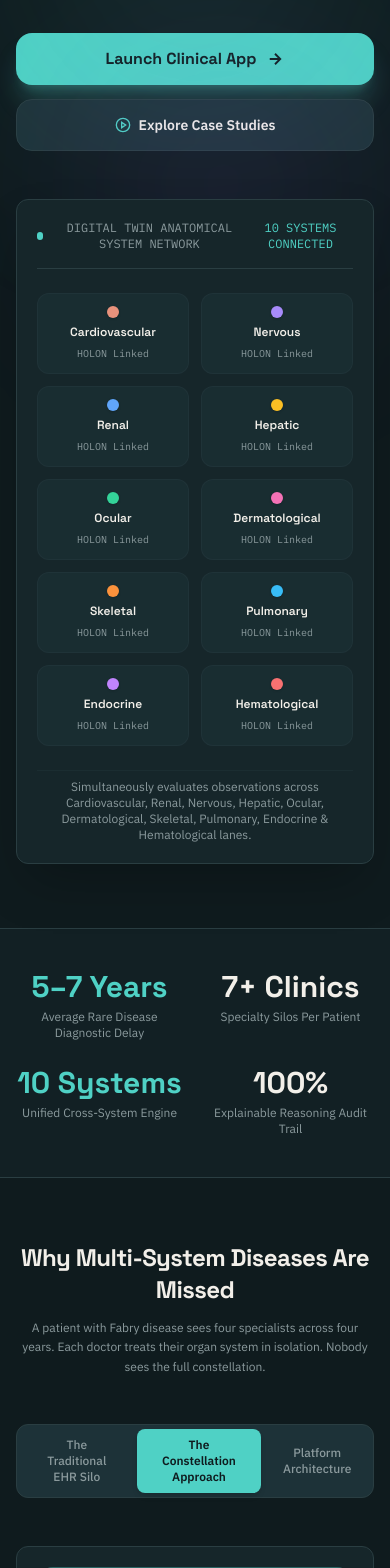
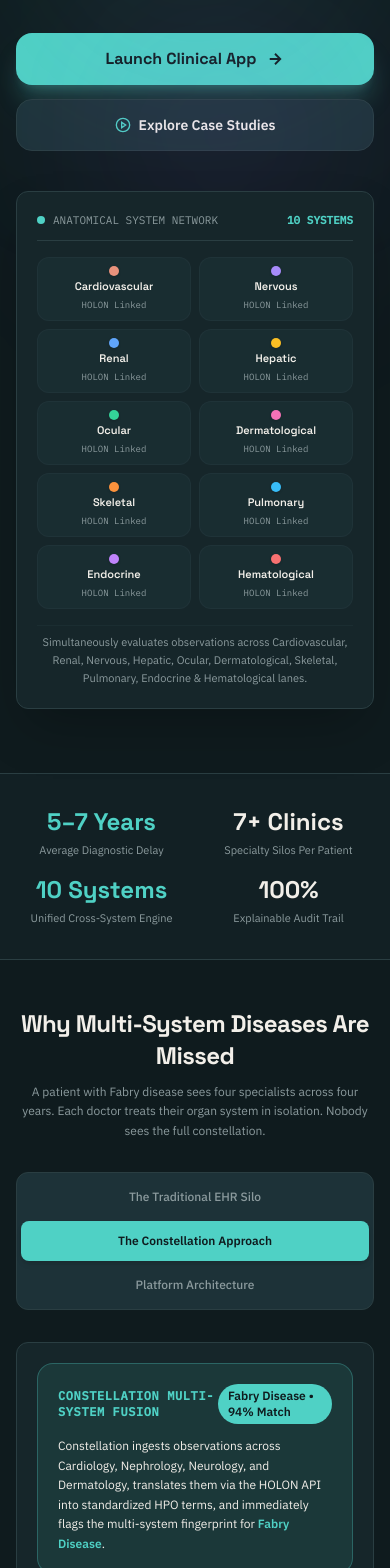
Before and after one commit to daodudestiny56-netizen/constellation, a React (Vite) app: page / in a window 390 px wide. Shown: the part 432-2000 px from the top of the page. Built offline with nearby package versions, Linux system fonts and the light colour scheme; no server answers.

Commit message:
Clean up header button logic and optimize Landing Page mobile responsiveness down to 320px screens

```diff
--- a/src/App.tsx
+++ b/src/App.tsx
@@ -44,7 +44,7 @@ function App() {
   return (
     <TwinProvider>
       <div className="min-h-dvh flex flex-col bg-ink">
-        <Header onNavigate={navigate} />
+        <Header onNavigate={navigate} currentPage={route.page} />
         <main className="flex-1 flex flex-col">
           {route.page === 'landing' && <LandingPage onNavigate={navigate} />}
           {route.page === 'home' && <Home onNavigate={navigate} />}
--- a/src/components/Header.tsx
+++ b/src/components/Header.tsx
@@ -2,9 +2,10 @@ import { useTwin } from '../context/TwinContext';
 
 type Props = {
   onNavigate?: (route: string) => void;
+  currentPage?: string;
 };
 
-export function Header({ onNavigate }: Props) {
+export function Header({ onNavigate, currentPage = 'landing' }: Props) {
   const { isConnected, twin, reset } = useTwin();
 
   const handleLogoClick = () => {
@@ -64,7 +65,7 @@ export function Header({ onNavigate }: Props) {
               Disconnect
             </button>
           </div>
-        ) : (
+        ) : currentPage === 'landing' ? (
           <button
             onClick={handleAppClick}
             className="min-h-[38px] px-3.5 rounded-xl bg-signal/15 text-signal font-semibold text-xs hover:bg-signal/25 transition-all flex items-center gap-1.5 cursor-pointer"
@@ -74,6 +75,13 @@ export function Header({ onNavigate }: Props) {
               <path d="M5 12h14M12 5l7 7-7 7" />
             </svg>
           </button>
+        ) : (
+          <button
+            onClick={handleLogoClick}
+            className="min-h-[38px] px-3.5 rounded-xl bg-surface-raised border border-hairline text-text-muted hover:text-text-primary font-medium text-xs transition-all flex items-center gap-1.5 cursor-pointer"
+          >
+            <span>Overview</span>
+          </button>
         )}
       </div>
     </header>
--- a/src/pages/LandingPage.tsx
+++ b/src/pages/LandingPage.tsx
@@ -69,65 +69,65 @@ export function LandingPage({ onNavigate }: Props) {
         </div>
 
         {/* Animated Visual Diagram Feature */}
-        <div className="mt-12 sm:mt-16 w-full max-w-4xl card p-4 sm:p-8 border border-hairline/80 relative overflow-hidden bg-surface/80 backdrop-blur-md shadow-2xl">
-          <div className="flex items-center justify-between pb-4 border-b border-hairline text-xs font-mono text-text-muted">
-            <span className="flex items-center gap-2">
-              <span className="w-2 h-2 rounded-full bg-signal" />
-              DIGITAL TWIN ANATOMICAL SYSTEM NETWORK
+        <div className="mt-10 sm:mt-16 w-full max-w-4xl card p-3.5 sm:p-8 border border-hairline/80 relative overflow-hidden bg-surface/80 backdrop-blur-md shadow-2xl">
+          <div className="flex items-center justify-between pb-3 sm:pb-4 border-b border-hairline text-[11px] sm:text-xs font-mono text-text-muted">
+            <span className="flex items-center gap-2 truncate">
+              <span className="w-2 h-2 rounded-full bg-signal flex-shrink-0" />
+              <span className="truncate">ANATOMICAL SYSTEM NETWORK</span>
             </span>
-            <span className="text-signal">10 SYSTEMS CONNECTED</span>
+            <span className="text-signal flex-shrink-0 font-semibold">10 SYSTEMS</span>
           </div>
 
-          <div className="py-6 sm:py-10 grid grid-cols-2 sm:grid-cols-5 gap-3">
+          <div className="py-4 sm:py-8 grid grid-cols-2 sm:grid-cols-5 gap-2 sm:gap-3">
             {Object.entries(BODY_SYSTEM_META).map(([key, meta]) => (
               <div
                 key={key}
-                className="p-3 rounded-xl bg-surface-raised/60 border border-hairline/40 flex flex-col items-center text-center space-y-1.5 hover:border-signal/40 transition-colors"
+                className="p-2 sm:p-3 rounded-xl bg-surface-raised/60 border border-hairline/40 flex flex-col items-center text-center space-y-1 hover:border-signal/40 transition-colors min-h-[64px] justify-center"
               >
                 <span
-                  className="w-3 h-3 rounded-full shadow-sm"
+                  className="w-2.5 h-2.5 sm:w-3 sm:h-3 rounded-full shadow-sm flex-shrink-0"
                   style={{ backgroundColor: meta.color }}
                 />
-                <span className="font-display font-semibold text-xs text-text-primary">{meta.label}</span>
-                <span className="text-[10px] text-text-muted font-mono">HOLON Linked</span>
+                <span className="font-display font-semibold text-[11px] sm:text-xs text-text-primary leading-tight">{meta.label}</span>
+                <span className="text-[9px] sm:text-[10px] text-text-muted font-mono">HOLON Linked</span>
               </div>
             ))}
           </div>
 
-          <p className="text-xs text-text-muted text-center pt-2 border-t border-hairline/30">
+          <p className="text-[11px] sm:text-xs text-text-muted text-center pt-2 border-t border-hairline/30 leading-relaxed">
             Simultaneously evaluates observations across Cardiovascular, Renal, Nervous, Hepatic, Ocular, Dermatological, Skeletal, Pulmonary, Endocrine & Hematological lanes.
           </p>
         </div>
       </section>
 
       {/* ─── METRICS BANNER ─── */}
-      <section className="border-y border-hairline bg-surface/50 py-10 sm:py-14 px-4 sm:px-6">
-        <div className="max-w-6xl mx-auto grid grid-cols-2 md:grid-cols-4 gap-6 sm:gap-8 text-center">
+      <section className="border-y border-hairline bg-surface/50 py-8 sm:py-14 px-4 sm:px-6">
+        <div className="max-w-6xl mx-auto grid grid-cols-2 md:grid-cols-4 gap-4 sm:gap-8 text-center">
           <div className="space-y-1">
-            <p className="font-display text-3xl sm:text-4xl font-extrabold text-signal">5–7 Years</p>
-            <p className="text-xs sm:text-sm text-text-muted">Average Rare Disease Diagnostic Delay</p>
+            <p className="font-display text-2xl sm:text-4xl font-extrabold text-signal">5–7 Years</p>
+            <p className="text-[11px] sm:text-sm text-text-muted">Average Diagnostic Delay</p>
           </div>
 
           <div className="space-y-1">
-            <p className="font-display text-3xl sm:text-4xl font-extrabold text-text-primary">7+ Clinics</p>
-            <p className="text-xs sm:text-sm text-text-muted">Specialty Silos Per Patient</p>
+            <p className="font-display text-2xl sm:text-4xl font-extrabold text-text-primary">7+ Clinics</p>
+            <p className="text-[11px] sm:text-sm text-text-muted">Specialty Silos Per Patient</p>
           </div>
 
           <div className="space-y-1">
-            <p className="font-display text-3xl sm:text-4xl font-extrabold text-signal">10 Systems</p>
-            <p className="text-xs sm:text-sm text-text-muted">Unified Cross-System Engine</p>
+            <p className="font-display text-2xl sm:text-4xl font-extrabold text-signal">10 Systems</p>
+            <p className="text-[11px] sm:text-sm text-text-muted">Unified Cross-System Engine</p>
           </div>
 
           <div className="space-y-1">
-            <p className="font-display text-3xl sm:text-4xl font-extrabold text-text-primary">100%</p>
-            <p className="text-xs sm:text-sm text-text-muted">Explainable Reasoning Audit Trail</p>
+            <p className="font-display text-2xl sm:text-4xl font-extrabold text-text-primary">100%</p>
+            <p className="text-[11px] sm:text-sm text-text-muted">Explainable Audit Trail</p>
           </div>
         </div>
       </section>
 
       {/* ─── THE SILO PROBLEM VS CONSTELLATION ─── */}
-      <section className="py-16 sm:py-24 px-4 sm:px-6 max-w-6xl mx-auto w-full space-y-12">
-        <div className="text-center space-y-3 max-w-2xl mx-auto">
+      <section className="py-12 sm:py-24 px-4 sm:px-6 max-w-6xl mx-auto w-full space-y-8 sm:space-y-12">
+        <div className="text-center space-y-2.5 max-w-2xl mx-auto">
           <h2 className="font-display text-2xl sm:text-4xl font-bold tracking-tight">
             Why Multi-System Diseases Are Missed
           </h2>
@@ -137,11 +137,11 @@ export function LandingPage({ onNavigate }: Props) {
         </div>
 
         {/* Tab Switcher */}
-        <div className="flex justify-center">
-          <div className="p-1 rounded-xl bg-surface-raised border border-hairline flex gap-1 text-xs">
+        <div className="flex justify-center w-full">
+          <div className="p-1 rounded-xl bg-surface-raised border border-hairline flex flex-col sm:flex-row gap-1 text-xs w-full sm:w-auto">
             <button
               onClick={() => setActiveTab('problem')}
-              className={`px-4 py-2 rounded-lg font-medium transition-colors ${
+              className={`px-4 py-2.5 rounded-lg font-medium transition-colors min-h-[40px] text-center cursor-pointer ${
                 activeTab === 'problem' ? 'bg-flag text-white shadow-md' : 'text-text-muted hover:text-text-primary'
               }`}
             >
@@ -149,7 +149,7 @@ export function LandingPage({ onNavigate }: Props) {
             </button>
             <button
               onClick={() => setActiveTab('solution')}
-              className={`px-4 py-2 rounded-lg font-medium transition-colors ${
+              className={`px-4 py-2.5 rounded-lg font-medium transition-colors min-h-[40px] text-center cursor-pointer ${
                 activeTab === 'solution' ? 'bg-signal text-ink shadow-md font-semibold' : 'text-text-muted hover:text-text-primary'
               }`}
             >
@@ -157,7 +157,7 @@ export function LandingPage({ onNavigate }: Props) {
             </button>
             <button
               onClick={() => setActiveTab('tech')}
-              className={`px-4 py-2 rounded-lg font-medium transition-colors ${
+              className={`px-4 py-2.5 rounded-lg font-medium transition-colors min-h-[40px] text-center cursor-pointer ${
                 activeTab === 'tech' ? 'bg-surface text-text-primary border border-hairline' : 'text-text-muted hover:text-text-primary'
               }`}
             >
```
